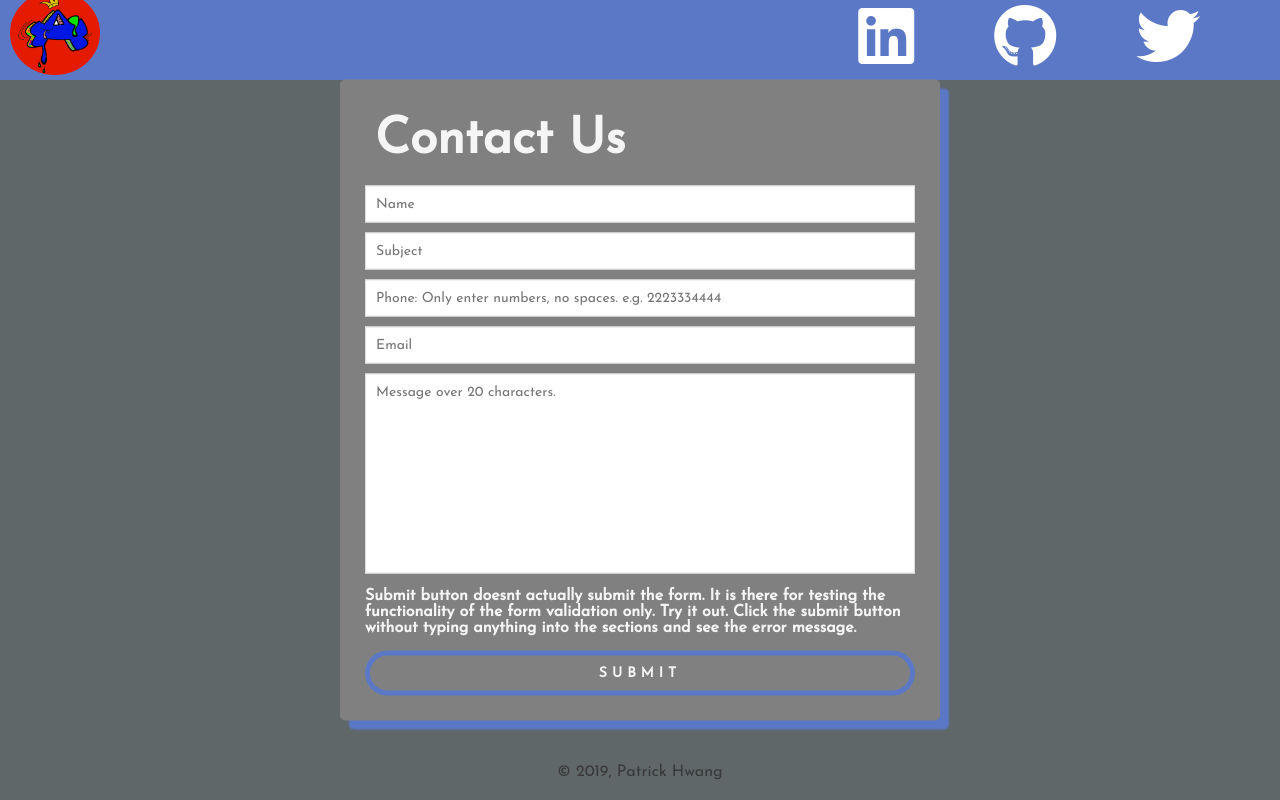
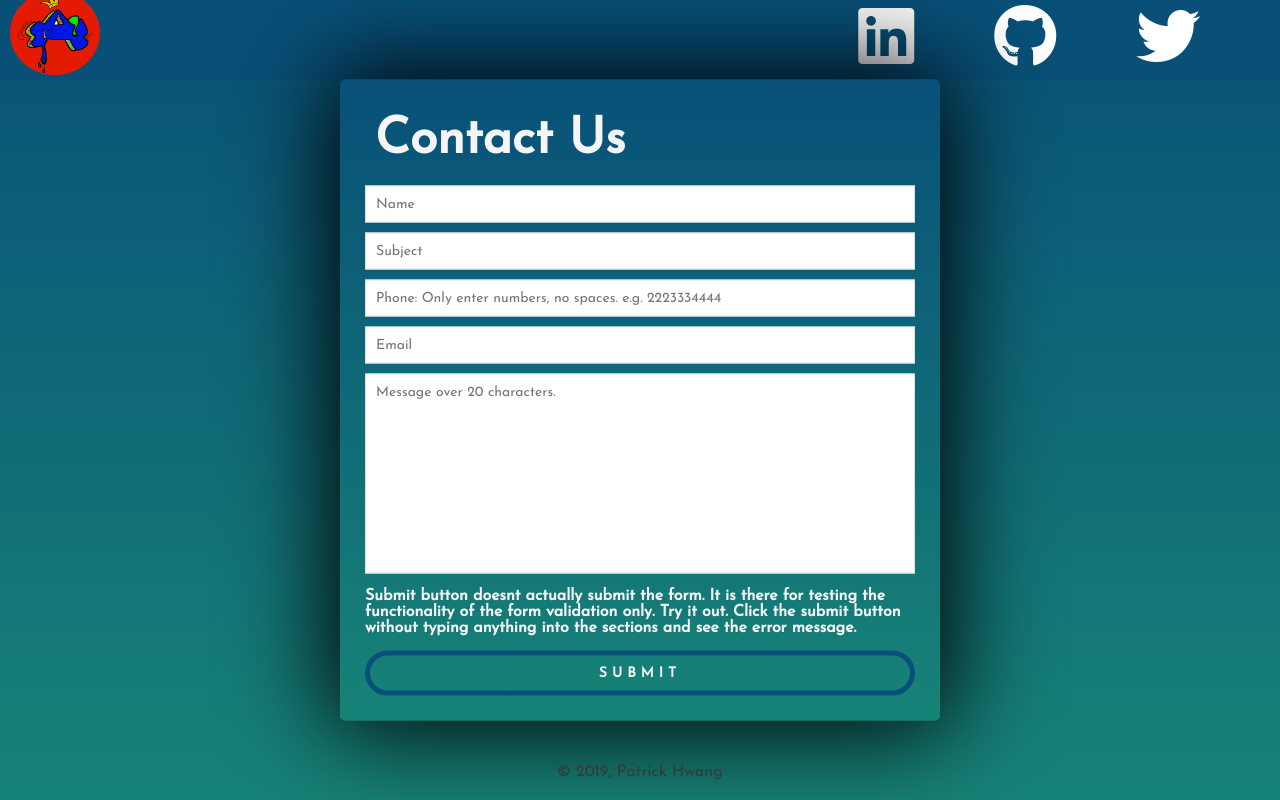
Before and after one commit to Hwang08/form-validation, a plain HTML site: page index.html in a window 1280 px wide. Drawn offline with Linux system fonts and the light colour scheme.

Commit message:
Change Color Scheme

```diff
--- a/styles.css
+++ b/styles.css
@@ -12,7 +12,7 @@
 }
 
 body{
-	background: #5f6769;
+  background: linear-gradient(#085078, rgb(23, 131, 119));
 }
 
 input{
@@ -31,10 +31,11 @@ textarea{
   transform: translate(-50%,-50%);
   max-width: 600px;
   width: 100%;
-  background: grey;
+  background: linear-gradient(#085078, rgb(23, 131, 119));
+
   padding: 25px;
   border-radius: 5px;
-  box-shadow: 9px 9px 2px #5b78c7;
+  box-shadow: 0px 0px 100px 10px #000;
 }
 
 .wrapper h2{
@@ -68,7 +69,7 @@ textarea{
 }
 
 .wrapper .contact-btn input[type="submit"]{
-  border: 5px solid #5b78c7;
+  border: 5px solid #085078;
   margin-top: 15px;
   padding: 10px;
   text-align: center;
@@ -86,7 +87,7 @@ textarea{
 
 .wrapper .contact-btn input[type="submit"]:hover{
   /* button color on hover */
-	background: #5b78c7;
+	background: #085078;
   /* font color on hover */
   color: whitesmoke;
 }
@@ -111,7 +112,7 @@ h4{
 
 nav{
   height:10vh;
-  background: #5b78c7;
+  background: #085078;
 }
 
 .nav-links{
```
Also changed, not shown: 1 other file.
